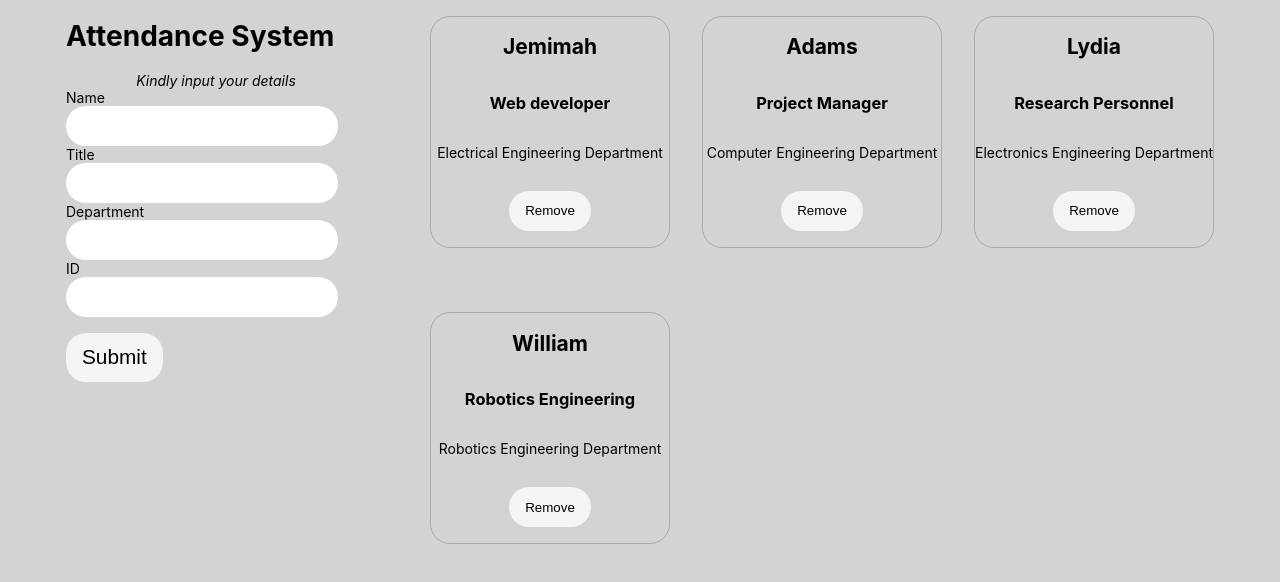
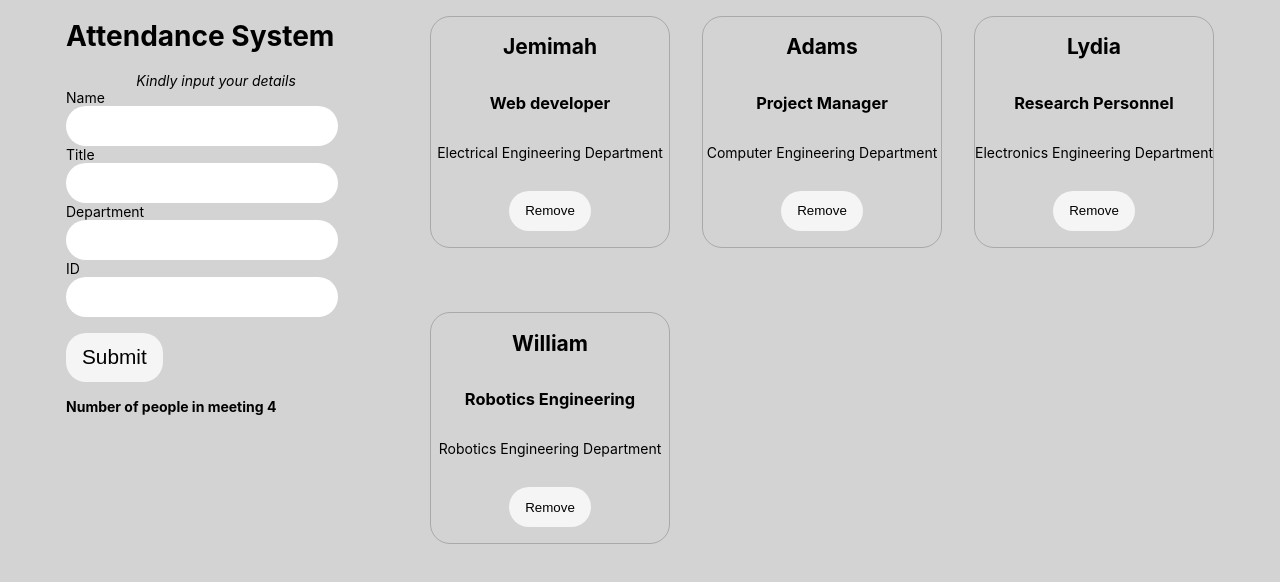
Before and after one commit to Jemi-code/Simple_Attendance, a React (Create React App) app: page / in a window 1280 px wide. Shown: the top 582 px of the page. Built offline with nearby package versions, Linux system fonts and the light colour scheme.

Commit message:
added mire functionality

```diff
--- a/src/App.js
+++ b/src/App.js
@@ -34,6 +34,7 @@ class App extends Component{
                 <h1>Attendance System</h1>
                 <i>Kindly input your details</i>
                 <Form addData = {this.addData} />
+                <strong>Number of people in meeting {peoples.length}</strong>
                 </div>
                 <People className = "app" characterData = {peoples} removeData = {this.removeData} />
             </div>
```
